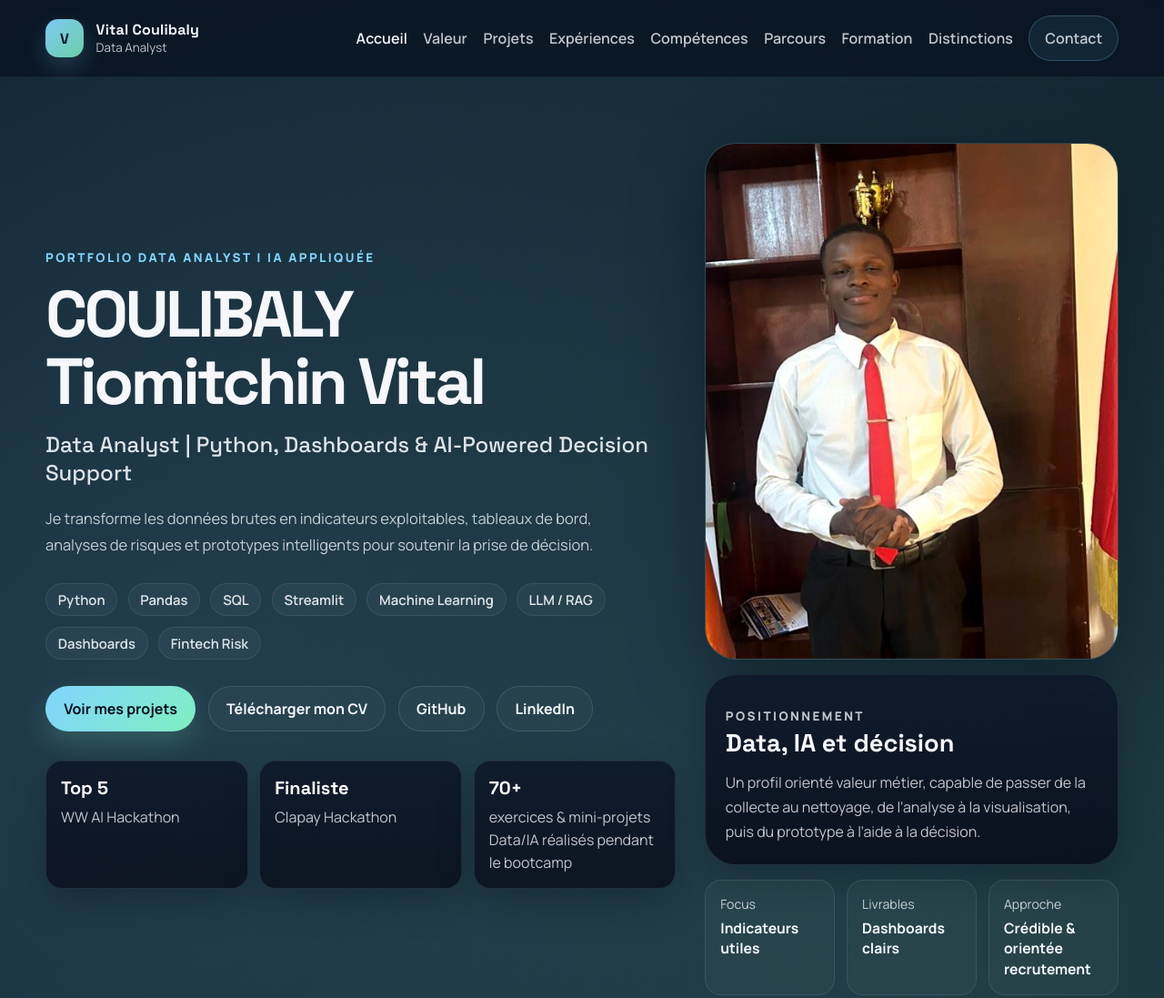
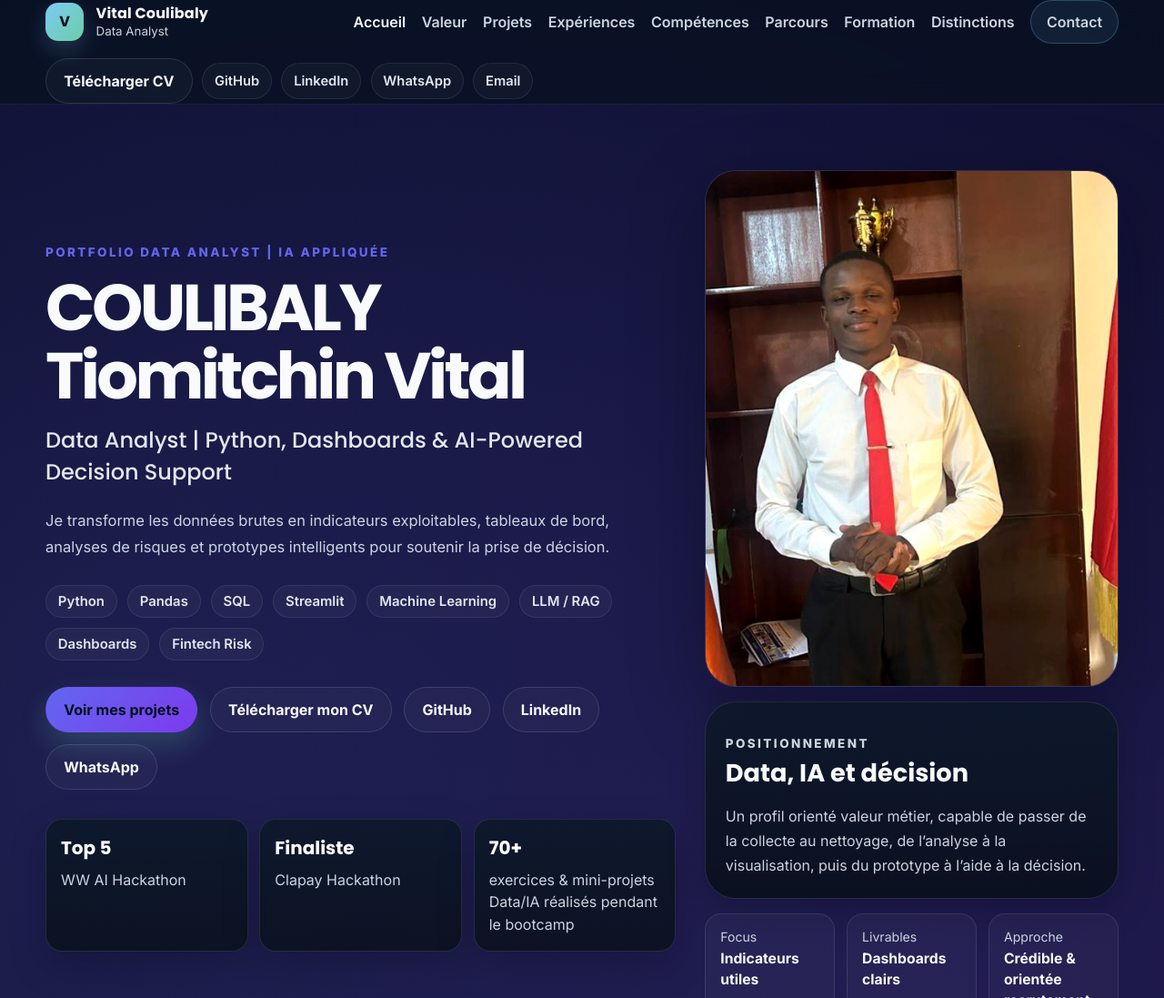
Before and after one commit to Vital225-og/vital-portfolio, a website: page index.html in a window 1280 px wide. Shown: the top 1097 px of the page at 91% size. Drawn offline with Linux system fonts and the light colour scheme.

Commit message:
Redesign portfolio as Data Analyst profile

```diff
--- a/assets/css/style.css
+++ b/assets/css/style.css
@@ -1,15 +1,15 @@
 :root {
-  --bg: #07111f;
-  --bg-soft: #0c1729;
-  --surface: rgba(13, 24, 41, 0.82);
-  --surface-strong: rgba(16, 31, 53, 0.92);
-  --surface-line: rgba(187, 204, 227, 0.12);
-  --text: #f5f7fb;
-  --muted: rgba(245, 247, 251, 0.78);
-  --muted-strong: rgba(245, 247, 251, 0.9);
-  --accent: #82d4ff;
-  --accent-2: #7ef0c0;
-  --accent-3: #e8c56a;
+  --bg: #0f172a;
+  --bg-soft: #111827;
+  --surface: rgba(17, 24, 39, 0.86);
+  --surface-strong: rgba(30, 41, 59, 0.96);
+  --surface-line: rgba(203, 213, 225, 0.12);
+  --text: #f8fafc;
+  --muted: #cbd5e1;
+  --muted-strong: #e2e8f0;
+  --accent: #6366f1;
+  --accent-2: #7c3aed;
+  --accent-3: #93c5fd;
   --shadow: 0 24px 80px rgba(1, 6, 16, 0.42);
   --shadow-soft: 0 16px 40px rgba(1, 6, 16, 0.24);
   --radius-xl: 34px;
@@ -32,13 +32,13 @@ html {
 
 body {
   margin: 0;
-  font-family: "Manrope", system-ui, sans-serif;
+  font-family: "Inter", system-ui, sans-serif;
   color: var(--text);
   background:
-    radial-gradient(circle at 10% 10%, rgba(130, 212, 255, 0.18), transparent 28%),
-    radial-gradient(circle at 85% 14%, rgba(126, 240, 192, 0.14), transparent 24%),
-    radial-gradient(circle at 50% 100%, rgba(232, 197, 106, 0.08), transparent 30%),
-    linear-gradient(180deg, #06101c 0%, var(--bg) 42%, #050b14 100%);
+    radial-gradient(circle at 10% 10%, rgba(99, 102, 241, 0.2), transparent 28%),
+    radial-gradient(circle at 85% 14%, rgba(124, 58, 237, 0.16), transparent 24%),
+    radial-gradient(circle at 50% 100%, rgba(59, 130, 246, 0.08), transparent 30%),
+    linear-gradient(180deg, #020617 0%, var(--bg) 42%, #020617 100%);
   min-height: 100vh;
 }
 
@@ -97,6 +97,7 @@ textarea {
 .header-inner {
   min-height: 84px;
   display: flex;
+  flex-wrap: wrap;
   align-items: center;
   justify-content: space-between;
   gap: 1rem;
@@ -117,7 +118,7 @@ textarea {
   border-radius: 14px;
   background: linear-gradient(135deg, rgba(130, 212, 255, 0.95), rgba(126, 240, 192, 0.85));
   color: #07111f;
-  font-family: "Space Grotesk", sans-serif;
+  font-family: "Poppins", sans-serif;
   font-weight: 700;
   box-shadow: 0 10px 24px rgba(130, 212, 255, 0.2);
 }
@@ -129,7 +130,7 @@ textarea {
 }
 
 .brand-mark__text strong {
-  font-family: "Space Grotesk", sans-serif;
+  font-family: "Poppins", sans-serif;
   font-size: 1rem;
   letter-spacing: 0.01em;
 }
@@ -143,6 +144,40 @@ textarea {
   display: flex;
   align-items: center;
   gap: 1.1rem;
+}
+
+.header-actions {
+  display: flex;
+  align-items: center;
+  gap: 0.65rem;
+  flex-wrap: wrap;
+  justify-content: flex-end;
+}
+
+.header-social-link {
+  display: inline-flex;
+  align-items: center;
+  min-height: 40px;
+  padding: 0.55rem 0.8rem;
+  border-radius: var(--radius-sm);
+  border: 1px solid rgba(255, 255, 255, 0.08);
+  background: rgba(255, 255, 255, 0.03);
+  color: var(--muted-strong);
+  font-size: 0.92rem;
+  font-weight: 600;
+  transition: transform var(--transition), border-color var(--transition), background var(--transition), color var(--transition);
+}
+
+.header-social-link:hover,
+.header-social-link:focus-visible {
+  transform: translateY(-1px);
+  border-color: rgba(99, 102, 241, 0.3);
+  background: rgba(99, 102, 241, 0.08);
+  color: var(--text);
+}
+
+.header-cv {
+  min-height: 40px;
 }
 
 .nav-link {
@@ -213,7 +248,7 @@ textarea {
 .hero-copy h1,
 .section-heading h2 {
   margin: 0;
-  font-family: "Space Grotesk", sans-serif;
+  font-family: "Poppins", sans-serif;
   line-height: 1.04;
   letter-spacing: -0.05em;
 }
@@ -225,7 +260,7 @@ textarea {
 
 .hero-title {
   margin: 1rem 0 0;
-  font-family: "Space Grotesk", sans-serif;
+  font-family: "Poppins", sans-serif;
   font-size: clamp(1.05rem, 2vw, 1.5rem);
   color: var(--muted-strong);
 }
@@ -330,7 +365,7 @@ textarea {
 
 .proof-card strong {
   display: block;
-  font-family: "Space Grotesk", sans-serif;
+  font-family: "Poppins", sans-serif;
   font-size: 1.25rem;
   color: #fff;
 }
@@ -387,7 +422,7 @@ textarea {
 .award-card h3,
 .timeline-card h3,
 .section-heading h2 {
-  font-family: "Space Grotesk", sans-serif;
+  font-family: "Poppins", sans-serif;
 }
 
 .hero-sidecard h2 {
@@ -480,7 +515,7 @@ textarea {
   border-radius: 14px;
   background: linear-gradient(135deg, rgba(130, 212, 255, 0.16), rgba(126, 240, 192, 0.18));
   color: var(--accent);
-  font-family: "Space Grotesk", sans-serif;
+  font-family: "Poppins", sans-serif;
   font-weight: 700;
 }
 
@@ -801,6 +836,28 @@ textarea {
   flex-wrap: wrap;
 }
 
+.footer-copy {
+  display: grid;
+  gap: 0.35rem;
+}
+
+.footer-links {
+  display: flex;
+  gap: 1rem;
+  flex-wrap: wrap;
+}
+
+.footer-links a {
+  color: var(--muted);
+  font-weight: 600;
+  transition: color var(--transition);
+}
+
+.footer-links a:hover,
+.footer-links a:focus-visible {
+  color: var(--text);
+}
+
 .footer-inner p {
   margin: 0;
 }
@@ -826,6 +883,10 @@ textarea {
     grid-template-columns: 1fr;
   }
 
+  .header-actions {
+    display: none;
+  }
+
   .hero-panel {
     max-width: 620px;
   }
@@ -841,6 +902,10 @@ textarea {
 @media (max-width: 820px) {
   .menu-toggle {
     display: inline-block;
+  }
+
+  .header-actions {
+    display: none;
   }
 
   .site-nav {
--- a/assets/js/main.js
+++ b/assets/js/main.js
@@ -3,6 +3,7 @@ const siteNav = document.querySelector(".site-nav");
 const navLinks = document.querySelectorAll(".nav-link");
 const revealItems = document.querySelectorAll(".reveal");
 const sections = document.querySelectorAll("main section[id]");
+const MEDIUM_URL = "";
 
 if (menuToggle && siteNav) {
   menuToggle.addEventListener("click", () => {
--- a/index.html
+++ b/index.html
@@ -14,7 +14,7 @@
   <link rel="icon" type="image/png" href="assets/img/favicon.png">
   <link rel="shortcut icon" href="assets/img/favicon.ico" type="image/x-icon">
   <link rel="apple-touch-icon" href="assets/img/apple-touch-icon.png">
-  <link href="https://fonts.googleapis.com/css2?family=Manrope:wght@400;500;600;700;800&family=Space+Grotesk:wght@500;700&display=swap" rel="stylesheet">
+  <link href="https://fonts.googleapis.com/css2?family=Inter:wght@400;500;600;700;800&family=Poppins:wght@500;600;700;800&display=swap" rel="stylesheet">
   <link rel="stylesheet" href="assets/css/style.css">
 </head>
 <body>
@@ -52,6 +52,14 @@
           <a href="#awards" class="nav-link">Distinctions</a>
           <a href="#contact" class="nav-link nav-cta">Contact</a>
         </nav>
+
+        <div class="header-actions" aria-label="Liens rapides">
+          <a href="assets/docs/Coulibaly_Vital_Data_Analyst_fr.pdf" class="button button--secondary header-cv" download>Télécharger CV</a>
+          <a href="https://github.com/Vital225-og" class="header-social-link" target="_blank" rel="noopener noreferrer" aria-label="GitHub">GitHub</a>
+          <a href="https://www.linkedin.com/in/vital-coulibaly-00a544346" class="header-social-link" target="_blank" rel="noopener noreferrer" aria-label="LinkedIn">LinkedIn</a>
+          <a href="https://wa.me/2250575404852" class="header-social-link" target="_blank" rel="noopener noreferrer" aria-label="WhatsApp">WhatsApp</a>
+          <a href="mailto:vitalcoulibaly28@gmail.com" class="header-social-link" target="_blank" rel="noopener noreferrer" aria-label="Email">Email</a>
+        </div>
       </div>
     </header>
 
@@ -79,9 +87,10 @@
 
             <div class="hero-actions">
               <a href="#projects" class="button button--primary">Voir mes projets</a>
-              <a href="assets/docs/Coulibaly_Vital_Data_Analyst_en.pdf" class="button button--secondary" download>Télécharger mon CV</a>
+              <a href="assets/docs/Coulibaly_Vital_Data_Analyst_fr.pdf" class="button button--secondary" download>Télécharger mon CV</a>
               <a href="https://github.com/Vital225-og" class="button button--secondary" target="_blank" rel="noopener noreferrer">GitHub</a>
               <a href="https://www.linkedin.com/in/vital-coulibaly-00a544346" class="button button--secondary" target="_blank" rel="noopener noreferrer">LinkedIn</a>
+              <a href="https://wa.me/2250575404852" class="button button--secondary" target="_blank" rel="noopener noreferrer">WhatsApp</a>
             </div>
 
             <div class="hero-proof">
@@ -521,7 +530,7 @@
 
           <div class="contact-card reveal reveal-delay">
             <div class="contact-links">
-              <a href="mailto:vitalcoulibaly28@gmail.com" class="contact-link">Email : vitalcoulibaly28@gmail.com</a>
+              <a href="mailto:vitalcoulibaly28@gmail.com" class="contact-link" target="_blank" rel="noopener noreferrer">Email : vitalcoulibaly28@gmail.com</a>
               <a href="https://wa.me/2250575404852" class="contact-link" target="_blank" rel="noopener noreferrer">WhatsApp : +225 05 75 40 48 52</a>
               <a href="https://github.com/Vital225-og" class="contact-link" target="_blank" rel="noopener noreferrer">GitHub : https://github.com/Vital225-og</a>
               <a href="https://www.linkedin.com/in/vital-coulibaly-00a544346" class="contact-link" target="_blank" rel="noopener noreferrer">LinkedIn : https://www.linkedin.com/in/vital-coulibaly-00a544346</a>
@@ -532,7 +541,7 @@
               <a href="https://github.com/Vital225-og" class="button button--secondary" target="_blank" rel="noopener noreferrer">GitHub</a>
               <a href="https://www.linkedin.com/in/vital-coulibaly-00a544346" class="button button--secondary" target="_blank" rel="noopener noreferrer">LinkedIn</a>
             </div>
-            <p class="contact-note">CV actuellement relié depuis `assets/docs/Coulibaly_Vital_Data_Analyst_en.pdf`.</p>
+            <p class="contact-note">CV actuellement relié depuis `assets/docs/Coulibaly_Vital_Data_Analyst_fr.pdf`.</p>
           </div>
         </div>
       </section>
@@ -540,8 +549,16 @@
 
     <footer class="site-footer">
       <div class="container footer-inner">
-        <p>COULIBALY Tiomitchin Vital | Data Analyst</p>
-        <p>Python, dashboards, IA appliquée et aide à la décision.</p>
+        <div class="footer-copy">
+          <p>© 2026 COULIBALY Tiomitchin Vital — Data Analyst</p>
+          <p>Python, dashboards, IA appliquée et aide à la décision.</p>
+        </div>
+        <div class="footer-links" aria-label="Liens rapides">
+          <a href="https://github.com/Vital225-og" target="_blank" rel="noopener noreferrer">GitHub</a>
+          <a href="https://www.linkedin.com/in/vital-coulibaly-00a544346" target="_blank" rel="noopener noreferrer">LinkedIn</a>
+          <a href="https://wa.me/2250575404852" target="_blank" rel="noopener noreferrer">WhatsApp</a>
+          <a href="mailto:vitalcoulibaly28@gmail.com" target="_blank" rel="noopener noreferrer">Email</a>
+        </div>
       </div>
     </footer>
   </div>
```
Also changed, not shown: scripts/build.js (+12 -4 lines), README.md, 2 other files.
